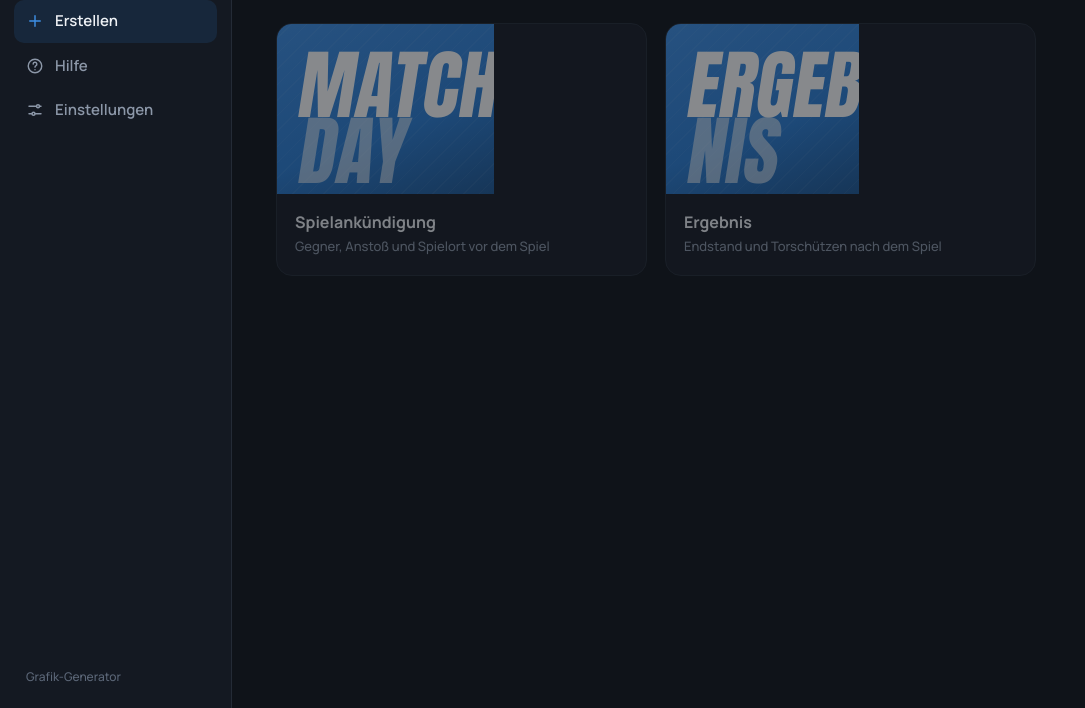
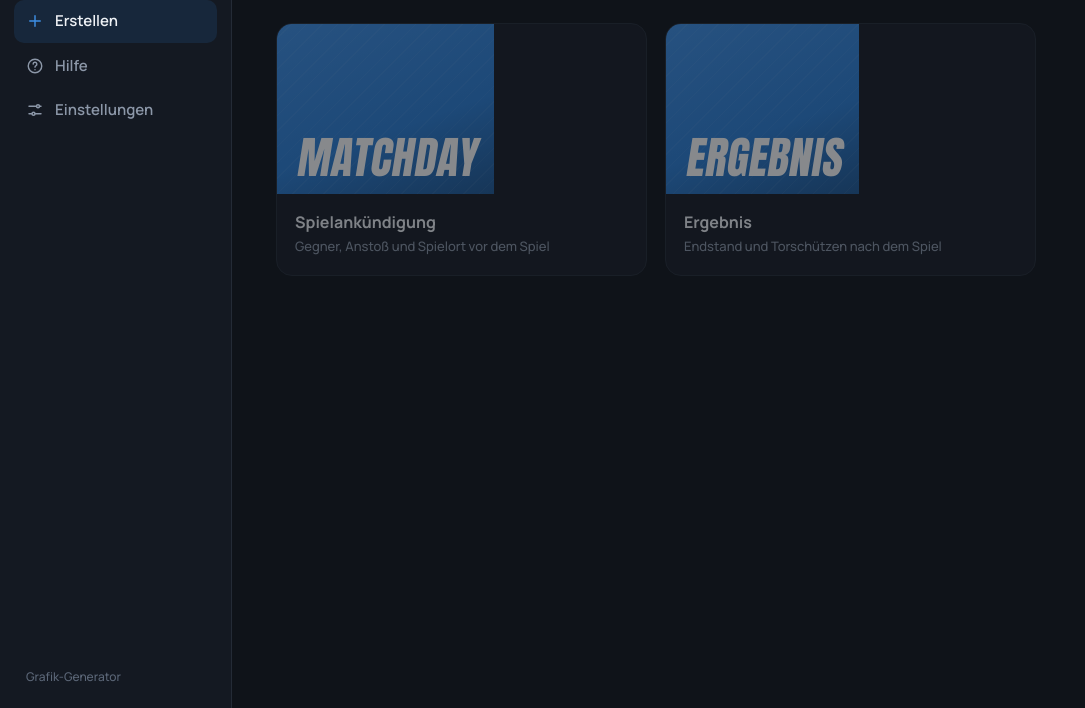
Before and after one commit to Hoddee/design_test, a plain HTML site: page index.html in a window 1280 px wide. Shown: the part 92-800 px from the top of the page, without its empty margins (0-1085 px from the left). Drawn offline with nearby package versions, Linux system fonts and the light colour scheme; no server answers.

Commit message:
Add files via upload

```diff
--- a/index.html
+++ b/index.html
@@ -56,14 +56,14 @@
         </header>
         <div class="tiles">
           <button class="tile" data-start="matchday" disabled>
-            <span class="tile-art"><span>MATCH</span><span>DAY</span></span>
+            <span class="tile-art"><span>MATCHDAY</span></span>
             <span class="tile-text">
               <strong>Spielankündigung</strong>
               <span>Gegner, Anstoß und Spielort vor dem Spiel</span>
             </span>
           </button>
           <button class="tile" data-start="ergebnis" disabled>
-            <span class="tile-art"><span>ERGEB</span><span>NIS</span></span>
+            <span class="tile-art"><span>ERGEBNIS</span></span>
             <span class="tile-text">
               <strong>Ergebnis</strong>
               <span>Endstand und Torschützen nach dem Spiel</span>
--- a/style.css
+++ b/style.css
@@ -93,7 +93,7 @@ p{margin:0;}
 /* ---------- Startkacheln: das eine laute Element ---------- */
 .tiles{display:grid;grid-template-columns:repeat(auto-fit,minmax(min(300px,100%),1fr));gap:18px;max-width:760px;}
 .tile{
-  position:relative;overflow:hidden;
+  position:relative;overflow:hidden;container-type:inline-size;
   border:1px solid var(--line);border-radius:16px;background:var(--panel);
   padding:0;text-align:left;cursor:pointer;
   display:flex;flex-direction:column;
@@ -104,16 +104,16 @@ p{margin:0;}
 .tile:disabled{opacity:.5;cursor:wait;}
 
 .tile-art{
-  display:flex;flex-direction:column;justify-content:flex-end;
-  height:170px;padding:0 0 10px 18px;
-  font-family:'Anton',sans-serif;font-size:76px;line-height:.86;letter-spacing:.5px;
+  display:flex;align-items:flex-end;
+  height:170px;padding:0 18px 14px;
+  font-family:'Anton',sans-serif;line-height:1;letter-spacing:.5px;
+  font-size:clamp(30px, 12cqi, 76px);
   color:#fff;overflow:hidden;
   background:
     repeating-linear-gradient(-45deg,transparent 0 10px,rgba(255,255,255,.045) 10px 11px),
     linear-gradient(160deg,var(--accent-hi),var(--accent) 60%,color-mix(in srgb,var(--accent) 70%,#000));
 }
 .tile-art span{display:block;transform:skewX(-9deg);transform-origin:left bottom;white-space:nowrap;}
-.tile-art span:last-child{color:rgba(255,255,255,.55);}
 .tile-text{display:flex;flex-direction:column;gap:3px;padding:16px 18px 18px;}
 .tile-text strong{font-size:16px;font-weight:700;}
 .tile-text span{font-size:13px;color:var(--text-dim);}
```
